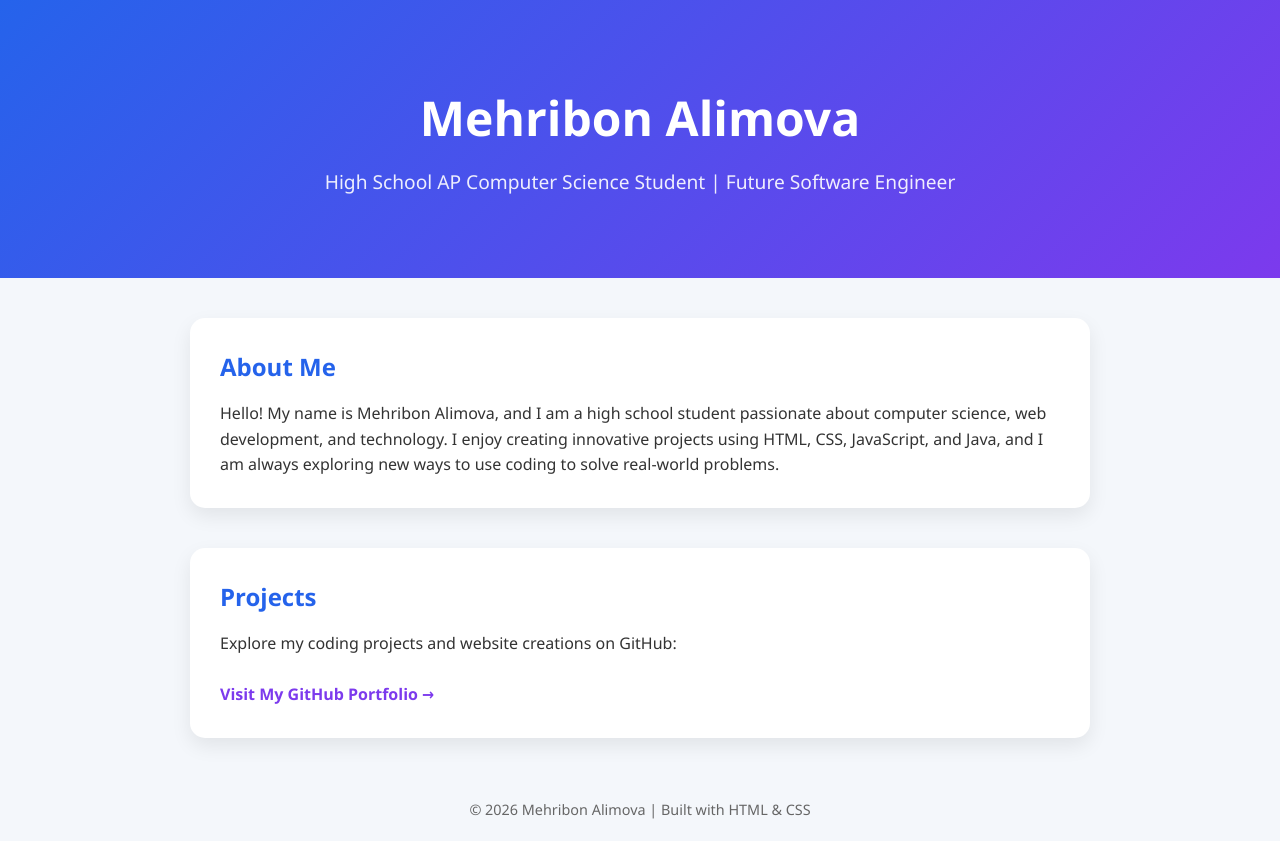
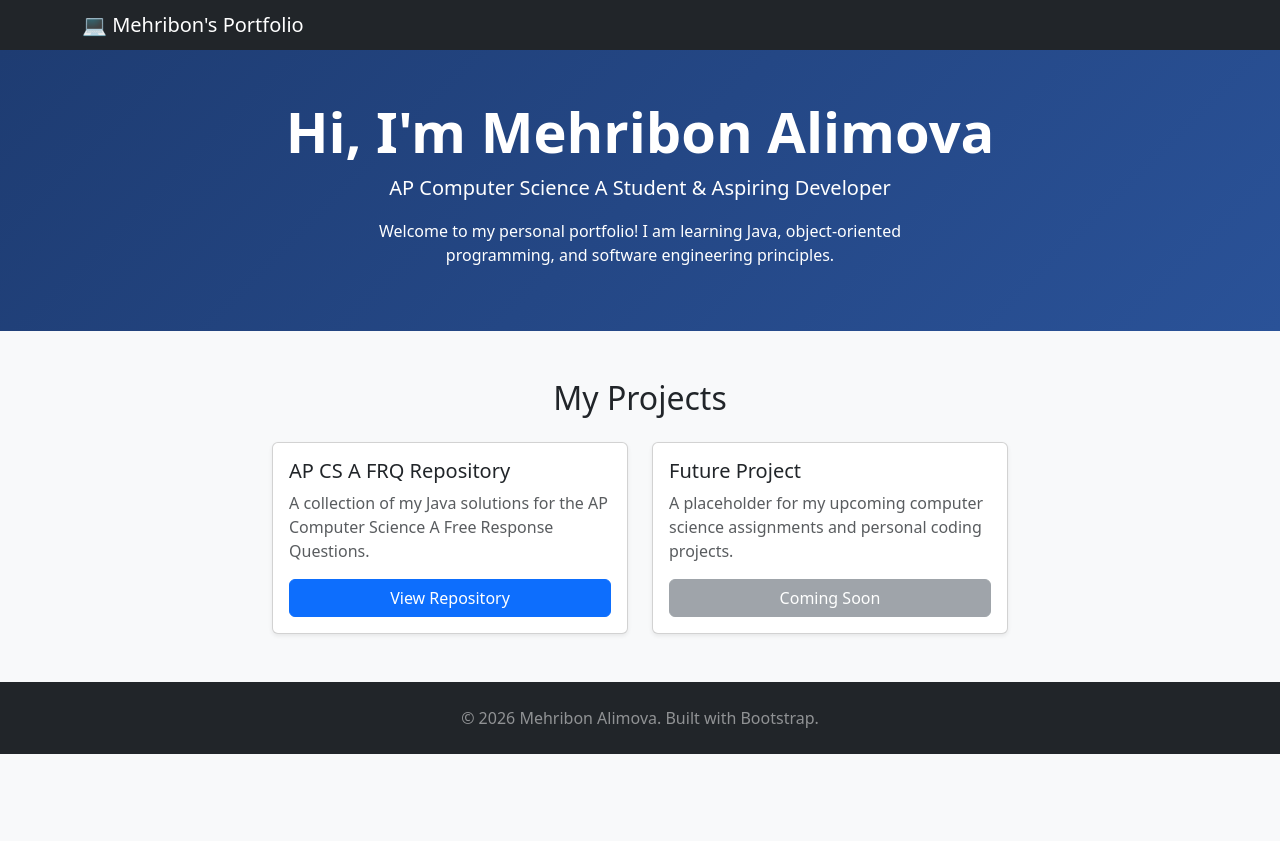
Before and after one commit to mehribonalimova/mehribonalimova.github.io, a plain HTML site: page index.html in a window 1280 px wide. After the commit the page ends 800 px from the top, so only its background shows below. Drawn offline with nearby package versions, Linux system fonts and the light colour scheme.

Commit message:
Refactor index.html for improved structure and styling

```diff
--- a/index.html
+++ b/index.html
@@ -3,103 +3,63 @@
 <head>
     <meta charset="UTF-8">
     <meta name="viewport" content="width=device-width, initial-scale=1.0">
-    <title>Mehribon Alimova | Portfolio</title>
-
+    <title>Mehribon Alimova - Portfolio</title>
+    <link href="https://cdn.jsdelivr.net/npm/bootstrap@5.3.3/dist/css/bootstrap.min.css" rel="stylesheet">
     <style>
-        * {
-            margin: 0;
-            padding: 0;
-            box-sizing: border-box;
-            font-family: 'Segoe UI', Tahoma, Geneva, Verdana, sans-serif;
-        }
-
-        body {
-            background: #f4f7fb;
-            color: #333;
-            line-height: 1.6;
-        }
-
-        header {
-            background: linear-gradient(135deg, #2563eb, #7c3aed);
-            color: white;
-            text-align: center;
-            padding: 80px 20px;
-        }
-
-        header h1 {
-            font-size: 3rem;
-            margin-bottom: 10px;
-        }
-
-        header p {
-            font-size: 1.2rem;
-            opacity: 0.9;
-        }
-
-        section {
-            max-width: 900px;
-            margin: 40px auto;
-            padding: 30px;
-            background: white;
-            border-radius: 15px;
-            box-shadow: 0 8px 20px rgba(0,0,0,0.08);
-        }
-
-        h2 {
-            color: #2563eb;
-            margin-bottom: 15px;
-        }
-
-        a {
-            color: #7c3aed;
-            text-decoration: none;
-            font-weight: bold;
-        }
-
-        a:hover {
-            text-decoration: underline;
-        }
-
-        footer {
-            text-align: center;
-            padding: 20px;
-            color: #666;
-            font-size: 0.9rem;
+        .hero-section {
+            background: linear-gradient(135deg, #1e3c72 0%, #2a5298 100%);
         }
     </style>
 </head>
+<body class="bg-light">
 
-<body>
+    <nav class="navbar navbar-dark bg-dark">
+        <div class="container">
+            <span class="navbar-brand mb-0 h1">💻 Mehribon's Portfolio</span>
+        </div>
+    </nav>
 
-<header>
-    <h1>Mehribon Alimova</h1>
-    <p>High School AP Computer Science Student | Future Software Engineer</p>
-</header>
+    <header class="hero-section text-white text-center py-5">
+        <div class="container">
+            <h1 class="display-4 fw-bold">Hi, I'm Mehribon Alimova</h1>
+            <p class="lead">AP Computer Science A Student & Aspiring Developer</p>
+            <div class="mx-auto" style="max-width: 600px;">
+                <p>Welcome to my personal portfolio! I am learning Java, object-oriented programming, and software engineering principles.</p>
+            </div>
+        </div>
+    </header>
 
-<section id="about">
-    <h2>About Me</h2>
-    <p>
-        Hello! My name is Mehribon Alimova, and I am a high school student
-        passionate about computer science, web development, and technology.
-        I enjoy creating innovative projects using HTML, CSS, JavaScript, and Java,
-        and I am always exploring new ways to use coding to solve real-world problems.
-    </p>
-</section>
+    <main class="container my-5">
+        <h2 class="text-center mb-4">My Projects</h2>
 
-<section id="projects">
-    <h2>Projects</h2>
-    <p>
-        Explore my coding projects and website creations on GitHub:
-    </p>
-    <br>
-    <a href="https://github.com/mehribonalimova/mehribonalimova.github.io" target="_blank">
-        Visit My GitHub Portfolio →
-    </a>
-</section>
+        <div class="row g-4 justify-content-center">
+            <div class="col-md-6 col-lg-4">
+                <div class="card h-100 shadow-sm">
+                    <div class="card-body d-flex flex-column">
+                        <h5 class="card-title">AP CS A FRQ Repository</h5>
+                        <p class="card-text text-muted">A collection of my Java solutions for the AP Computer Science A Free Response Questions.</p>
+                        <a href="https://github.com/mehribonalimova/ap-csa-2026-frqs" class="btn btn-primary mt-auto" target="_blank">View Repository</a>
+                    </div>
+                </div>
+            </div>
 
-<footer>
-    © 2026 Mehribon Alimova | Built with HTML & CSS
-</footer>
+            <div class="col-md-6 col-lg-4">
+                <div class="card h-100 shadow-sm">
+                    <div class="card-body d-flex flex-column">
+                        <h5 class="card-title">Future Project</h5>
+                        <p class="card-text text-muted">A placeholder for my upcoming computer science assignments and personal coding projects.</p>
+                        <a href="#" class="btn btn-secondary mt-auto disabled">Coming Soon</a>
+                    </div>
+                </div>
+            </div>
+        </div>
+    </main>
+
+    <footer class="bg-dark text-white-50 text-center py-4 mt-5">
+        <div class="container">
+            <p class="mb-0">&copy; 2026 Mehribon Alimova. Built with Bootstrap.</p>
+        </div>
+    </footer>
 
 </body>
 </html>
```
